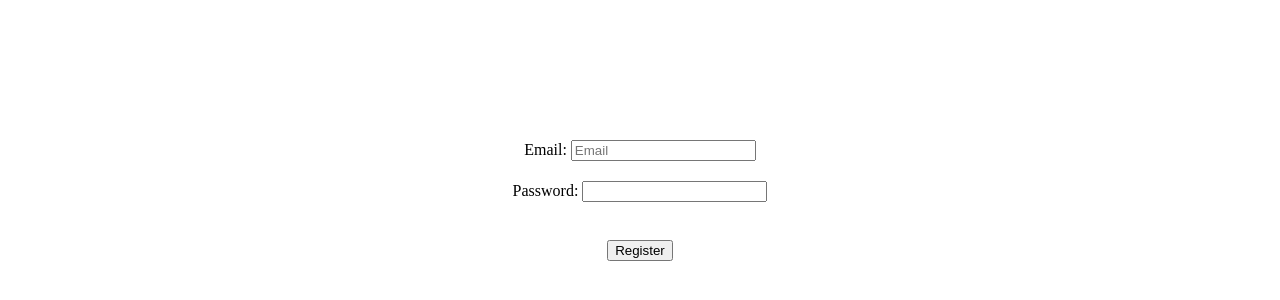
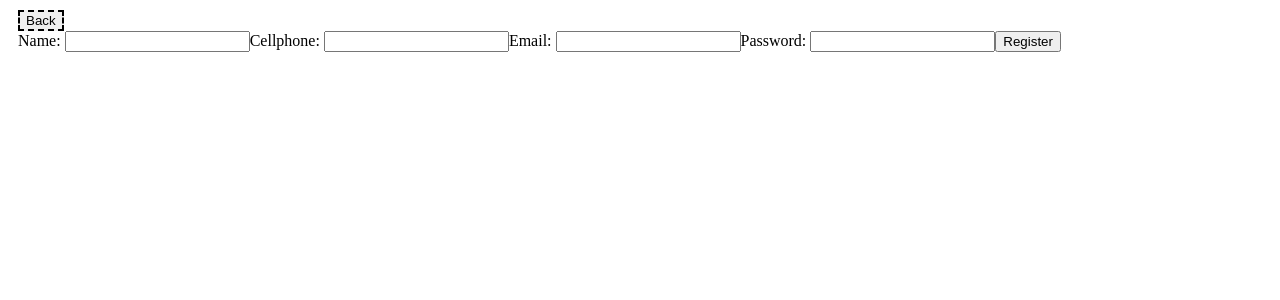
Before and after one commit to darwinz107/Facebook_clon, a React (Vite) app: page /register in a window 1280 px wide. Shown: the top 300 px of the page. Built offline with nearby package versions, Linux system fonts and the light colour scheme.

Commit message:
Agrugue mas cosas al login y mas rutas

```diff
--- a/package.json
+++ b/package.json
@@ -22,6 +22,7 @@
     "eslint-plugin-react-hooks": "^5.2.0",
     "eslint-plugin-react-refresh": "^0.4.20",
     "globals": "^16.3.0",
+    "react-router-dom": "^7.6.3",
     "vite": "^7.0.3"
   }
 }
--- a/src/App.jsx
+++ b/src/App.jsx
@@ -1,16 +1,33 @@
 import { useState } from 'react'
 import { handlerApi } from './assets/connectionApi/Api'
+import { Link, useNavigate } from 'react-router-dom'
+import { validation } from './methods/validation'
+
 
 function App() {
   const [email, setemail] = useState("")
   const [password, setpassword] = useState("")
 
+  const navigate = useNavigate();
+
+  const authorizedToken = async (e) =>{
+     e.preventDefault();
+    const token = await validation(email,password);
+
+    if(token != null){
+      localStorage.setItem("token",token)
+      navigate('/principal')
+    }
+
+}
+
+
   return (
     <>
-
+   <img src="public\s-l400 (1).jpg" alt=""/>
    <form  method="post"
    className='form'
-    onSubmit={(e)=>handlerApi(e,email,password)}
+    onSubmit={(e)=>authorizedToken(e)}
    >
     <div>
    <label htmlFor="email">Email: </label>
@@ -28,8 +45,9 @@ function App() {
    />
    </div>
    <br />
-   <button type="submit">Register</button>
-
+   <button type="submit"
+   >Login</button>
+   <p>You haven't an account? Register <Link to="/register" >here</Link></p>
    </form>
 
     </>
--- /dev/null
+++ b/src/Login/Principal.jsx
@@ -0,0 +1,16 @@
+import React from 'react'
+import { Link } from 'react-router-dom'
+
+export const Principal =()=>{
+
+    return(
+<>
+<nav>
+    <ul>
+        <li><Link to="">Autorizada</Link></li>
+        <li><Link to="">No autorizada</Link></li>
+    </ul>
+</nav>
+</>
+    )
+}
--- /dev/null
+++ b/src/Login/Register.jsx
@@ -0,0 +1,57 @@
+
+import React, { useState } from 'react'
+import { registerApi } from '../assets/connectionApi/Api'
+import { Link, useNavigate } from 'react-router-dom'
+
+
+
+export const Register = () => {
+
+    const [name, setname] = useState("")
+    const [celllphone, setcelllphone] = useState("")
+    const [email, setemail] = useState("")
+    const [password, setpassword] = useState("")
+
+    const navigate = useNavigate();
+
+  return (
+
+<>
+ <button className='btnBack'
+ onClick={
+   ()=>navigate('/login')
+ }
+ >Back</button>
+<form  method="post"
+onSubmit={(event) =>registerApi(event,name,celllphone,email,password)}
+>
+
+ <label htmlFor="name">Name: </label>
+ <input type="name"
+ onChange={(e)=>setname(e.target.value)}
+ />
+
+ <label htmlFor="cellphone">Cellphone: </label>
+ <input type="number" name="number" id="number"
+ onChange={(event)=>setcelllphone(event.target.value)}
+ />
+
+  <label htmlFor="email">Email: </label>
+  <input type="email" name="email" id="email"
+  onChange={(e)=>setemail(e.target.value)}
+  />
+
+ <label htmlFor="password">Password: </label>
+ <input type="password" name="password" id="password"
+ onChange={(e)=>setpassword(e.target.value)}
+ />
+
+  <button type="submit"
+  onClick={()=>console.log("Hiciste click a enviar")}
+  >Register</button>
+</form>
+</>
+
+
+  )
+}
--- a/src/assets/connectionApi/Api.jsx
+++ b/src/assets/connectionApi/Api.jsx
@@ -1,7 +1,7 @@
 
 
 
-export const handlerApi = async (e,email,password)=>{
+export const handlerApi = async (e,name,cellphone,email,password)=>{
 
     e.preventDefault();
 
@@ -19,3 +19,22 @@ export const handlerApi = async (e,email,password)=>{
     alert("Register succesful")
 
 }
+
+export const registerApi = async (e,name,cellphone,email,password)=>{
+
+    e.preventDefault();
+
+    const response = await fetch("http://localhost:3000/app/register",{
+
+        method:"POST",
+        headers:{
+            "Content-Type": "application/json"
+        },
+        body:JSON.stringify({name,cellphone, email,password})
+    });
+
+    const data = await response.json()
+    console.log(data)
+    alert("Register succesful")
+
+}
--- a/src/main.jsx
+++ b/src/main.jsx
@@ -1,10 +1,24 @@
 import { StrictMode } from 'react'
-import { createRoot } from 'react-dom/client'
+import { createRoot} from 'react-dom/client'
 import App from './App.jsx'
 import './style.css'
+import {BrowserRouter,Routes,Route} from "react-router-dom"
+import { Register } from './Login/Register.jsx'
+import { Principal } from './Login/Principal.jsx'
+import { Authorized } from './paths/Authorized.jsx'
+import { NoAuthorized } from './paths/NoAuthorized.jsx'
 
 createRoot(document.getElementById('root')).render(
   <StrictMode>
-    <App />
-  </StrictMode>,
+  <BrowserRouter>
+    <Routes>
+      <Route path = "/" element={<App/>}></Route>
+      <Route path='/login' element={<App/>}></Route>
+      <Route path = "/register" element={<Register/>} ></Route>
+      <Route path='/principal' element={<Principal/>}></Route>
+      <Route path='/autorizado' element={<Authorized/>}></Route>
+      <Route path='/noautorizado' element={<NoAuthorized/>}></Route>
+    </Routes>
+  </BrowserRouter>
+  </StrictMode>
 )
--- /dev/null
+++ b/src/methods/validation.js
@@ -0,0 +1,24 @@
+
+
+
+export const validation = async (email,password) =>{
+
+
+    const response = await fetch("http://localhost:3000/validation/validation",{
+        method:"POST",
+        headers:{
+            "Content-Type":"application/json"
+        },
+        body: JSON.stringify({email,password})
+    });
+    const data = await response.json()
+    console.log(data)
+
+    if(response.ok){
+
+        console.log("data ok es ejecutado")
+        return await data.token
+    }else{
+        return null
+    }
+}
--- /dev/null
+++ b/src/paths/Authorized.jsx
@@ -0,0 +1,7 @@
+import React from 'react'
+
+export const Authorized = () => {
+  return (
+    <div>Authorized</div>
+  )
+}
--- /dev/null
+++ b/src/paths/NoAuthorized.jsx
@@ -0,0 +1,7 @@
+import React from 'react'
+
+export const NoAuthorized = () => {
+  return (
+    <div>NoAuthorized</div>
+  )
+}
--- a/src/style.css
+++ b/src/style.css
@@ -1,11 +1,29 @@
 .form{
 
-padding: 100px;
+padding: 10px;
 text-align: center;
 }
 
 div{
     position: relative;
-    margin: 20px;
+    margin: 10px;
 
 }
+img{
+
+    width: 250px;
+    height: 300px;
+   margin-left: 530px ;
+
+
+}
+li:hover{
+color: aquamarine;
+}
+.btnBack{
+    border-style: dashed;
+    text-align: left;
+}
+.btnBack:hover{
+cursor: pointer;
+}
```
Also changed, not shown: public/s-l400 (1).jpg (added), 1 other file (tests, documents, lock files or other folders).
